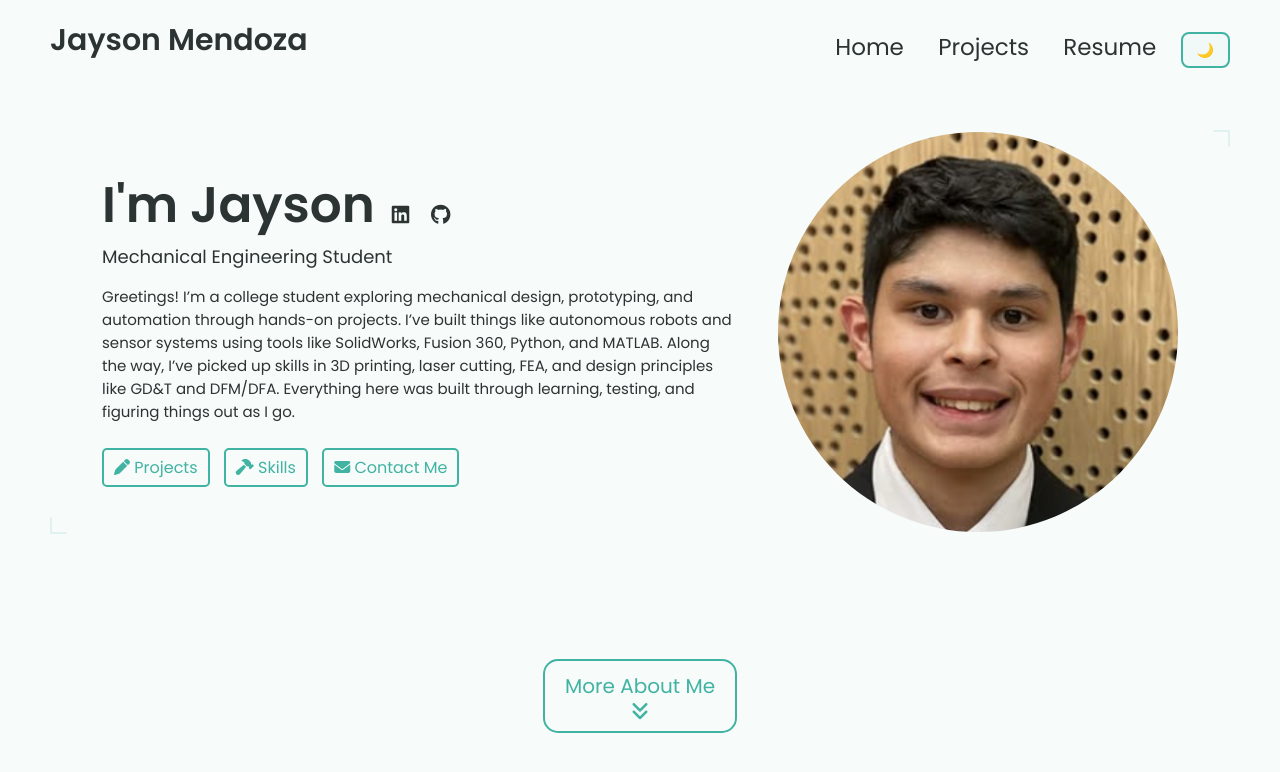
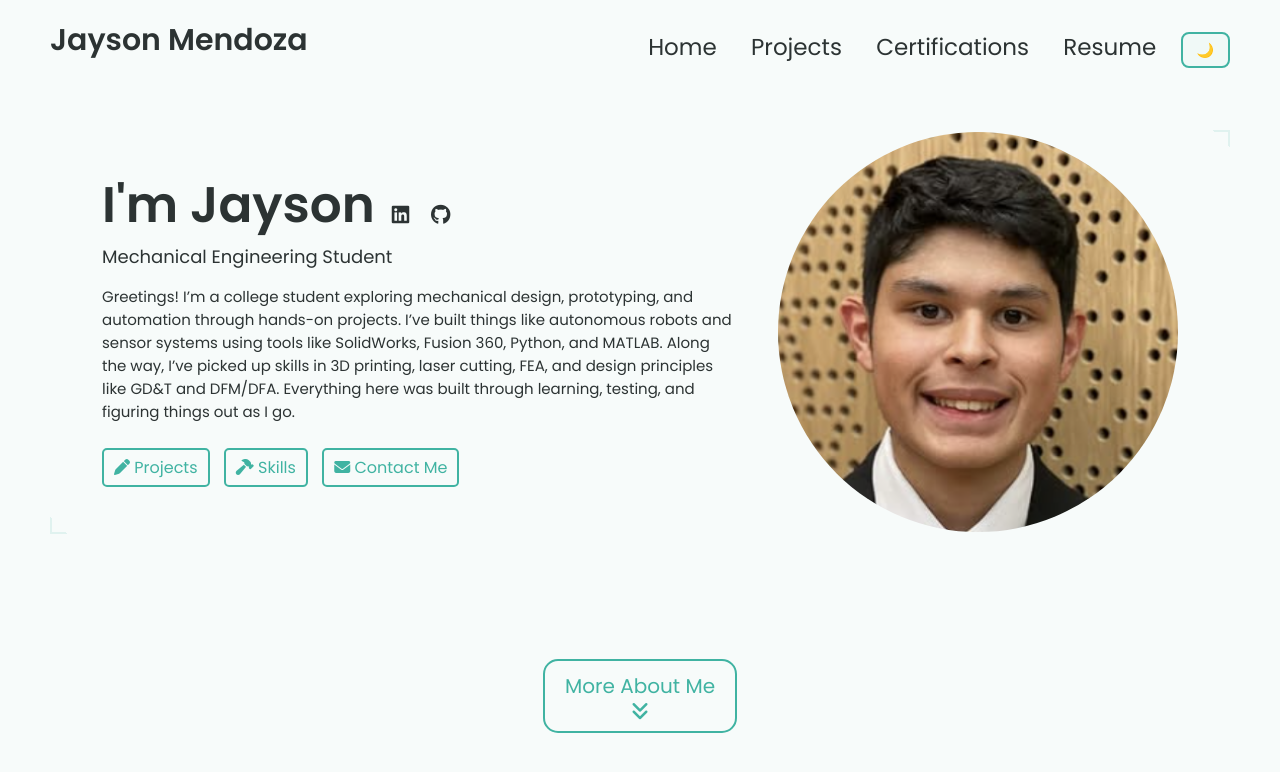
Before and after one commit to jaysonmendoza/jaysonmendoza.github.io, a Jekyll site: the page built from index.html, in a window 1280 px wide and 900 px high. Shown: the top 772 px of the window. Built offline with Jekyll 4.4.1, drawn with Linux system fonts in a browser that asks for light colours.

Commit message:
Update navbar.html

```diff
--- a/_includes/navbar.html
+++ b/_includes/navbar.html
@@ -7,6 +7,7 @@
   <div class="right desktop-nav">
     <a href="/"><span>Home</span></a>
     <a href="/projects/"><span>Projects</span></a>
+    <a href="/certifications.html"><span>Certifications</span></a> <!-- ✅ ADD THIS -->
     <a href="{{site.resume-url}}" target="_blank" rel="noopener noreferrer"><span>Resume</span></a>
     <button id="darkModeToggle" aria-label="Toggle dark mode" class="theme-toggle" title="Switch between dark and light mode">🌙</button>
   </div>
@@ -20,6 +21,7 @@
   <div class="mobile-nav">
     <a href="/"><span>Home</span></a>
     <a href="/projects/"><span>Projects</span></a>
+    <a href="/certifications.html"><span>Certifications</span></a> <!-- ✅ ADD THIS -->
     <a href="{{site.resume-url}}" target="_blank" rel="noopener noreferrer"><span>Resume</span></a>
     <button id="darkModeToggle" aria-label="Toggle dark mode" class="theme-toggle" title="Switch between dark and light mode">🌙</button>
   </div>
```
